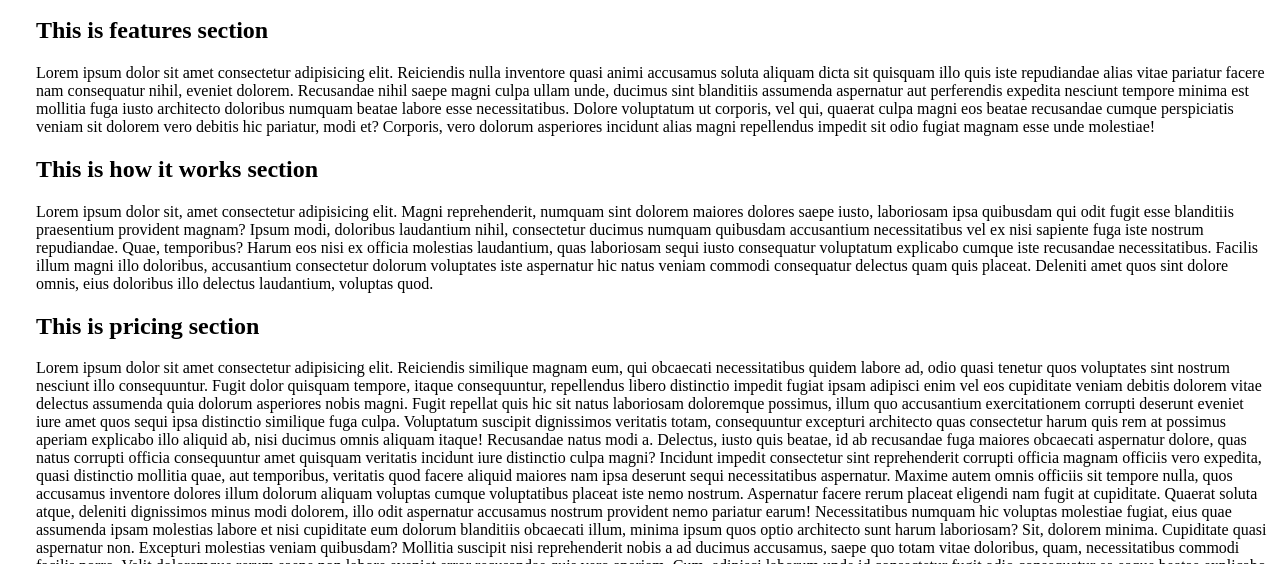
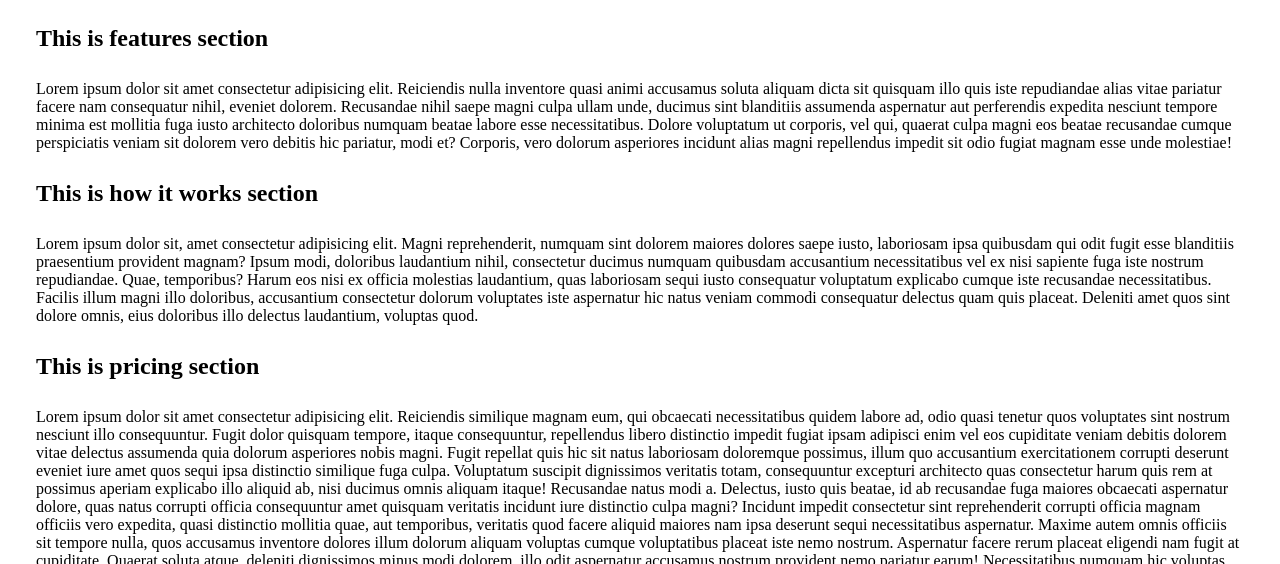
Before and after one commit to MERVIN-dev254/Marvin-Afyokir-Microverse-Trials, a plain HTML site: page index.html in a window 1280 px wide. Shown: the part 236-800 px from the top of the page. Drawn offline with Linux system fonts and the light colour scheme.

Commit message:
commit syyles

```diff
--- a/styles.css
+++ b/styles.css
@@ -21,7 +21,7 @@
         color: blue;
     }
      p, h2, iframe{
-        margin-left: 28px;
+        margin: 28px;
     }
 
     @media(max-width:780px){
```
